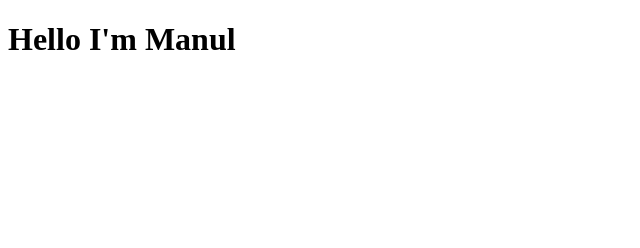
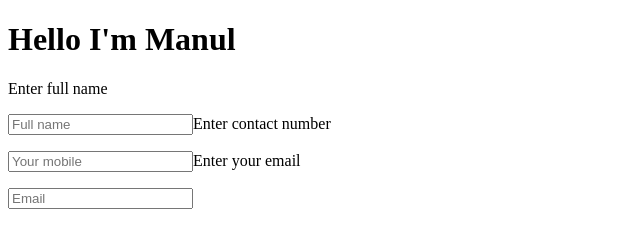
Before and after one commit to Manul99/magical-spoon, a plain HTML site: page docs/testing.html in a window 1280 px wide. Shown: the whole page, without its empty margins (0-640 px from the left). Drawn offline with Linux system fonts and the light colour scheme.

Commit message:
Updated the testing page

```diff
--- a/docs/testing.html
+++ b/docs/testing.html
@@ -7,5 +7,12 @@
 </head>
 <body>
     <h1>Hello I'm Manul</h1>
+    <p>Enter full name</p>
+    <input type="text" placeholder="Full name"
+    <p>Enter contact number</p>
+    <input type="text" placeholder="Your mobile"
+    <p>Enter your email</p>
+    <input type="text" placeholder="Email"
+
 </body>
 </html>
```
